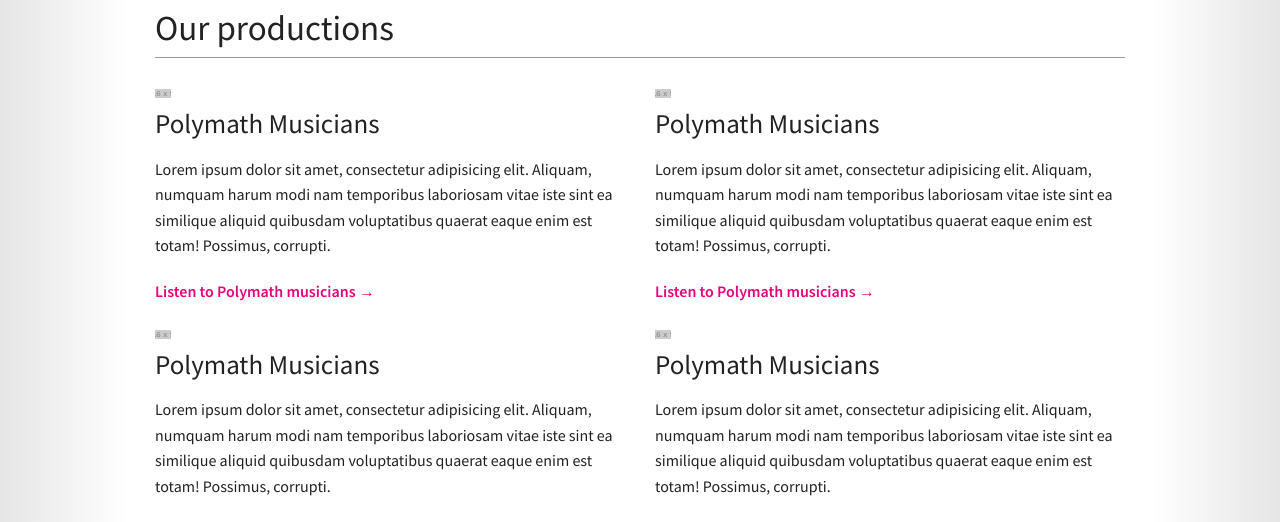
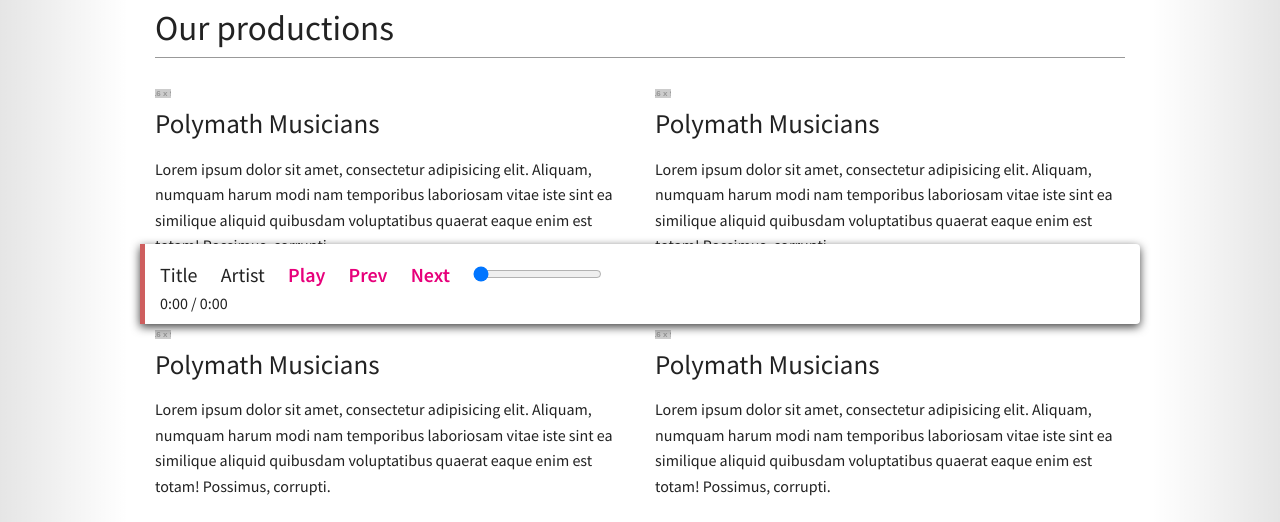
Before and after one commit to gakimball/polymath, a Django app: template polymath/templates/about.html in a window 1280 px wide. Shown: the part 461-983 px from the top of the page. Run offline with Django 3.2, Linux system fonts and the light colour scheme; the template is opened without the code that fills it, so the values that code supplies are empty; grey boxes labelled with a size stand in for pictures from a placeholder-image service; parts of the project's set-up code (start-up, migrations or seed data) failed here and were passed over; some libraries are stand-ins or nearby versions.

Commit message:
Rough version of audio player markup

```diff
--- a/polymath/templates/base.html
+++ b/polymath/templates/base.html
@@ -39,7 +39,9 @@
 		</div>
 	</div></header>
 
+	<div id="content">
 	{% block content %}{% endblock %}
+	</div>
 
 	<footer class="footer">
 		<hr class="divider">
@@ -68,7 +70,24 @@
 		</div>
 	</footer>
 
-	<script src="{{ STATIC_URL }}js/vendor/zepto.js"></script>
+	<div data-player class="master-player">
+		<div class="master-player-inner">
+			<p data-title class="track-title">Title</p>
+			<p data-artist class="track-artist">Artist</p>
+			<a data-playpause>Play</a>
+			<a data-prevtrack>Prev</a>
+			<a data-nexttrack>Next</a>
+			<input type="range" data-slider min="0" step="1" value="0">
+			<p>
+				<span data-currenttime>0:00</span> /
+				<span data-totaltime>0:00</span>
+			</p>
+			<audio data-audio></audio>
+		</div>
+	</div>
+
+	<script src="//ajax.googleapis.com/ajax/libs/jquery/1.10.2/jquery.min.js"></script>
+	<script src="{% static 'js/script.js' %}"></script>
 	<script>
 		$(function(){
 			var $header = $('.header');
```
